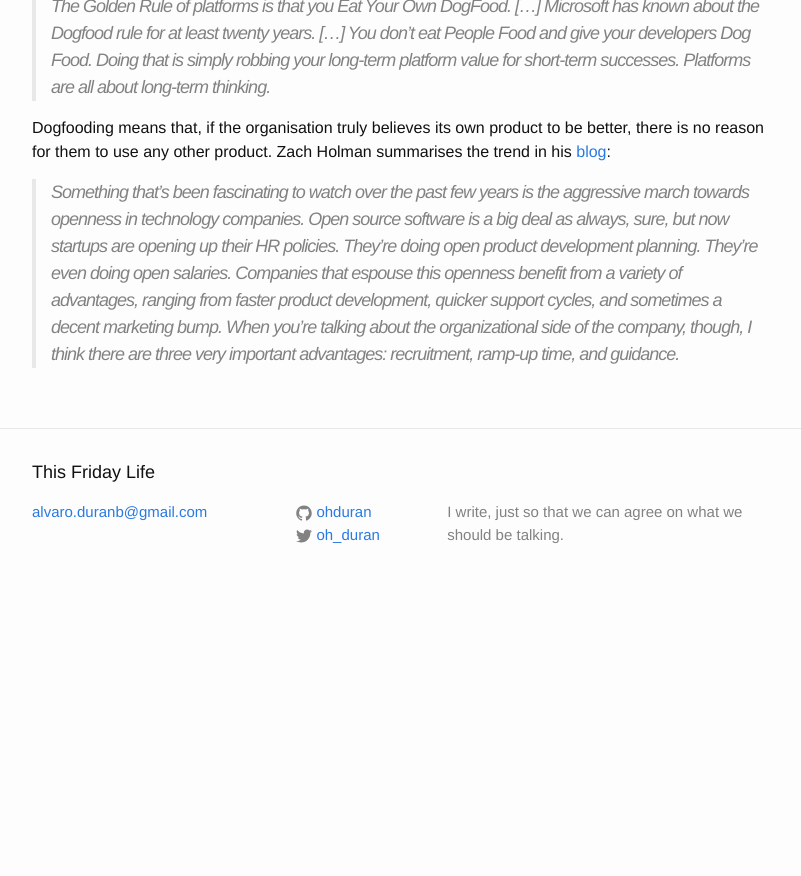
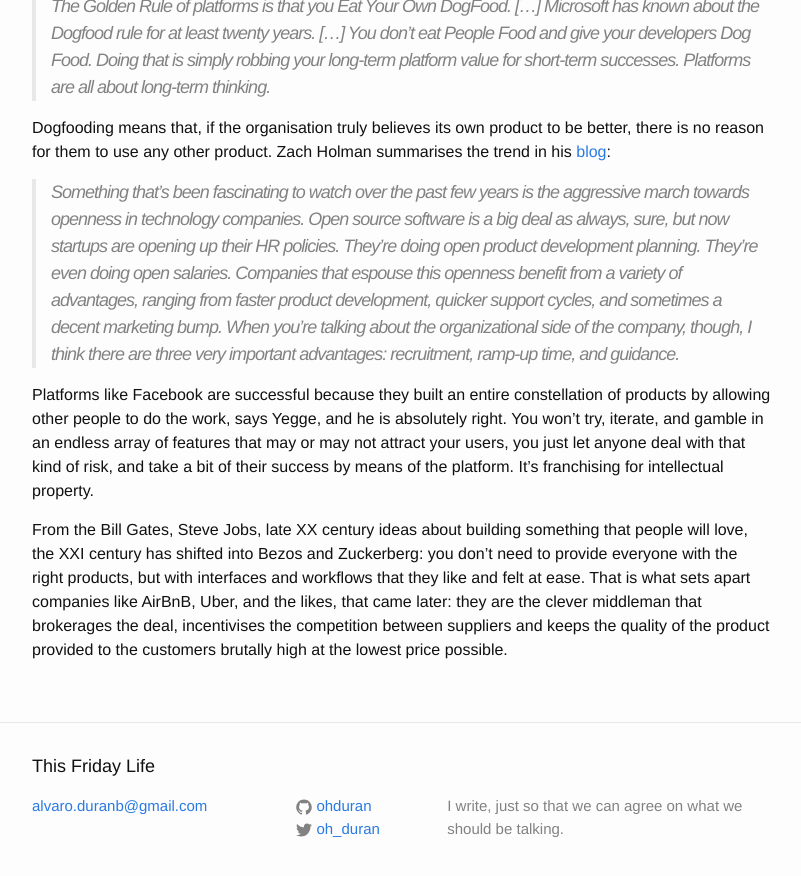
Before and after one commit to ohduran/ohduran.github.io, a Jekyll site: the page built from _posts/2018-05-11-dogfooding.markdown, in a window 1280 px wide and 900 px high, scrolled down 1194 px. Shown: the top 876 px of the window, without its empty margins (238-1039 px from the left). Built offline with Jekyll 4.4.1, drawn with Linux system fonts in a browser that asks for light colours; before the commit the page ends 1800 px from its top, so only the background shows below that; some of the changed text lies outside the part shown.

Commit message:
Fifth post

```diff
--- a/_posts/2018-05-11-dogfooding.markdown
+++ b/_posts/2018-05-11-dogfooding.markdown
@@ -9,7 +9,7 @@ I'm in love with edge cases of capitalism. One thing I have always being told is
 
 It's interesting, because Wikipedia or open-source software such as GNU-Linux have proven that it isn't always the case. And that is because, consistently with societies that deal more frequently with intellectual property, its differences with owning material things become acute and significant.
 
-A couple of years ago, a guy named Steve Yegge wrote a post about architecture and management of IT that has resonated with me ever since, where he rants about Amazon doing everything wrong and Google doing everything right (leveraging the fact that he worked for both companies), except for a couple of things.
+A couple of years ago, a guy named Steve Yegge wrote a [post](https://plus.google.com/+RipRowan/posts/eVeouesvaVX) about architecture and management of IT that has resonated with me ever since, where he rants about Amazon doing everything wrong and Google doing everything right (leveraging the fact that he worked for both companies), except for a couple of things.
 
 >But there's one thing they do really well that pretty much makes up for ALL of their political, philosophical and technical screw ups. [...]. So one day Jeff Bezos issued a mandate, [which] went something along these lines:
 > 1. All teams will henceforth expose their data and functionality through service interfaces.
@@ -33,3 +33,7 @@ Dogfooding means that, if the organisation truly believes its own product to be
 
 >Something that’s been fascinating to watch over the past few years is the aggressive march towards openness in technology companies. Open source software is a big deal as always, sure, but now startups are opening up their HR policies. They’re doing open product development planning. They’re even doing open salaries.
 > Companies that espouse this openness benefit from a variety of advantages, ranging from faster product development, quicker support cycles, and sometimes a decent marketing bump. When you’re talking about the organizational side of the company, though, I think there are three very important advantages: recruitment, ramp-up time, and guidance.
+
+Platforms like Facebook are successful because they built an entire constellation of products by allowing other people to do the work, says Yegge, and he is absolutely right. You won't try, iterate, and gamble in an endless array of features that may or may not attract your users, you just let anyone deal with that kind of risk, and take a bit of their success by means of the platform. It's franchising for intellectual property.
+
+From the Bill Gates, Steve Jobs, late XX century ideas about building something that people will love, the XXI century has shifted into Bezos and Zuckerberg: you don't need to provide everyone with the right products, but with interfaces and workflows that they like and felt at ease. That is what sets apart companies like AirBnB, Uber, and the likes, that came later: they are the clever middleman that brokerages the deal, incentivises the competition between suppliers and keeps the quality of the product provided to the customers brutally high at the lowest price possible.
```
